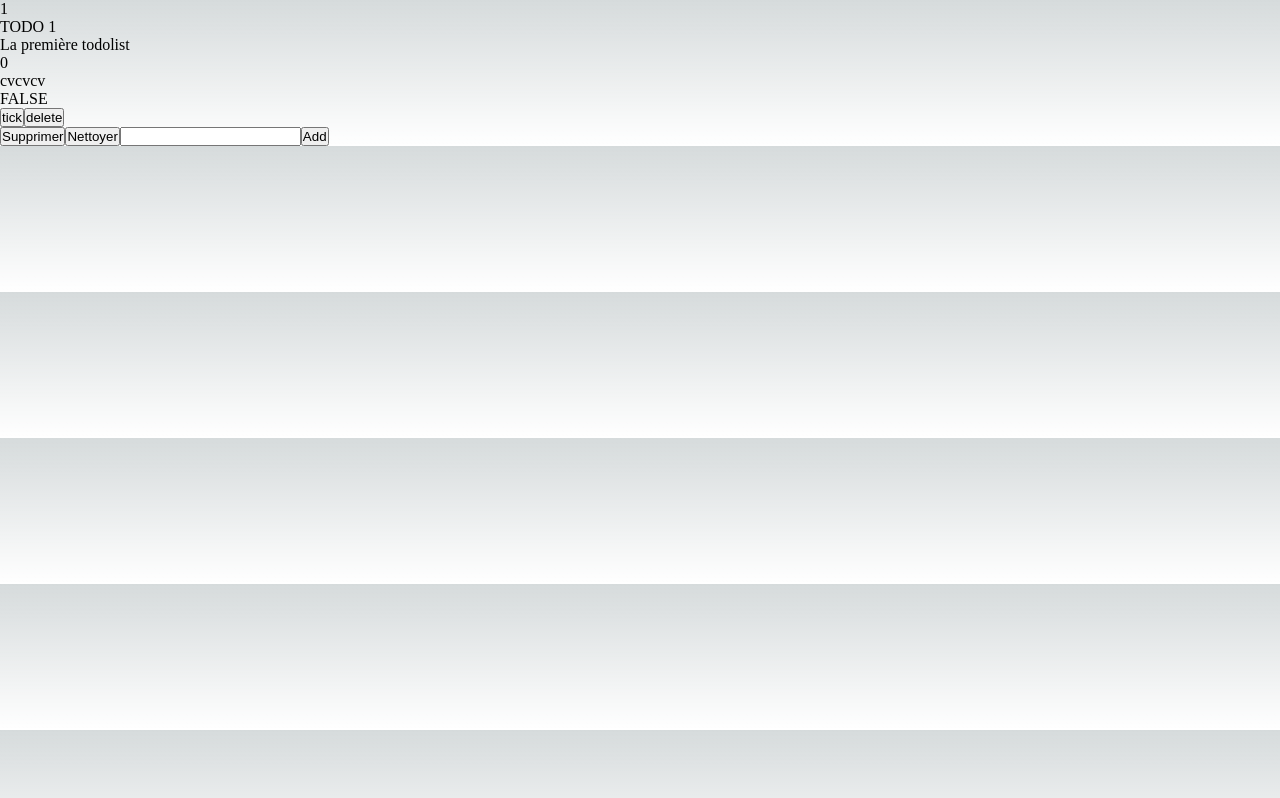
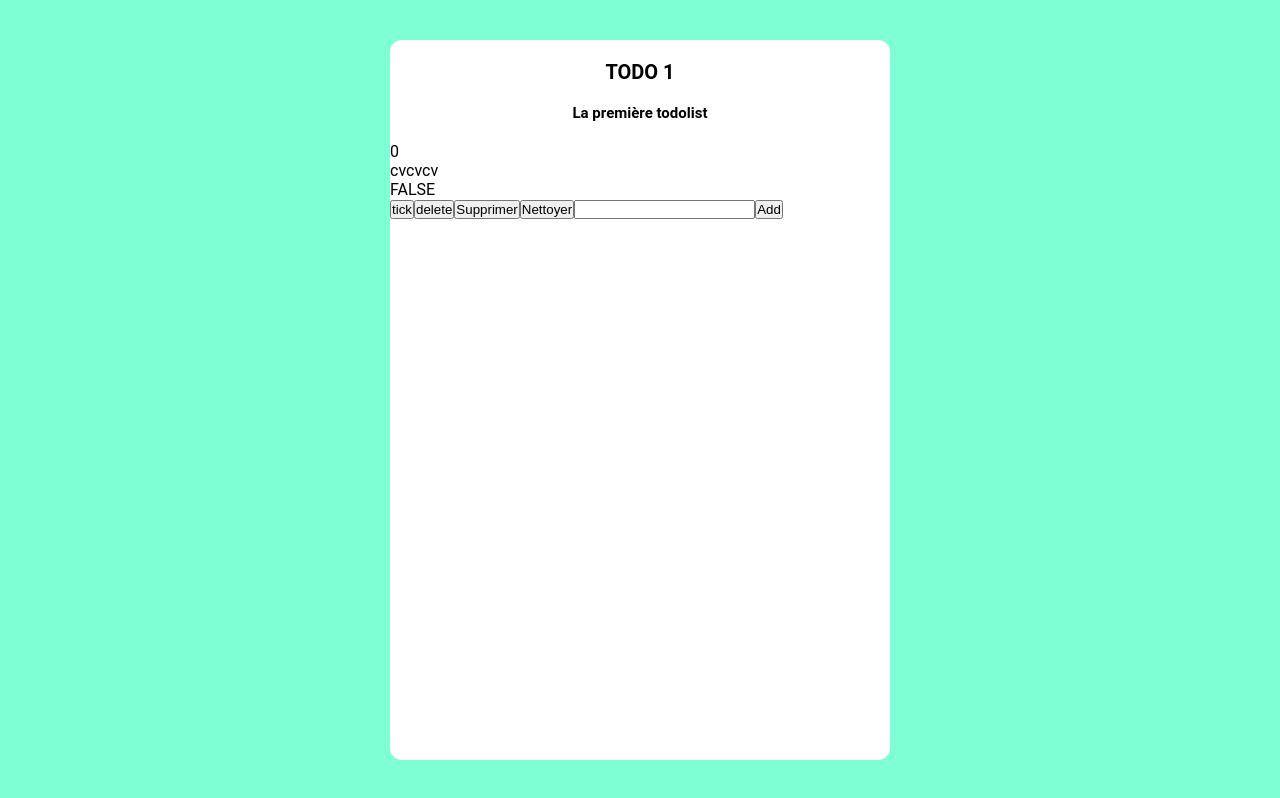
Before and after one commit to yanngasner/react-todo, a Next.js app: page /todoList/1 in a window 1280 px wide. Built offline with nearby package versions, Linux system fonts and the light colour scheme.

Commit message:
style wip

```diff
--- a/components/TodoList.tsx
+++ b/components/TodoList.tsx
@@ -5,6 +5,8 @@ import { useListActions } from "@/services/useListActions";
 import { useState } from "react";
 import { isTemplateExpression } from "typescript";
 import TodoItem from "./TodoItem";
+import styles from '@/styles/TodoList.module.css';
+
 
 const TodoList: React.FC<TodoListProps> = ({ todoList, updateList, deleteList }) => {
 
@@ -13,10 +15,12 @@ const TodoList: React.FC<TodoListProps> = ({ todoList, updateList, deleteList })
         = useListActions({ todoList, updateList, deleteList });
 
     return (
-        <>
-            <div>{todoList.id}</div>
-            <div>{todoList.name}</div>
-            <div>{todoList.description}</div>
+        <div className={styles.container}>
+            <div className={styles.todoList}>
+                <div className={styles.head}>
+                    <h1>{todoList.name}</h1>
+                    <h2>{todoList.description}</h2>
+                </div>
                 {todoList.todoItems.map(item =>
                     <TodoItem
                         key={item.id}
@@ -25,13 +29,13 @@ const TodoList: React.FC<TodoListProps> = ({ todoList, updateList, deleteList })
                         deleteItem={deleteItem}
                     />)
                 }
-            <div></div>
                 <button onClick={() => onDeleteListClicked}>Supprimer</button>
                 <button onClick={onClearListClicked}>Nettoyer</button>
                 <input onChange={e => setItemName(e.target.value)} />
                 <button onClick={() => onAddItemClicked(itemName)}>Add</button>
+            </div>
+        </div>
 
-        </>
     );
 }
 
--- a/pages/index.tsx
+++ b/pages/index.tsx
@@ -10,6 +10,7 @@ export default function App() {
         <meta name="description" content="Generated by create next app" />
         <meta name="viewport" content="width=device-width, initial-scale=1" />
         <link rel="icon" href="/favicon.ico" />
+        <link href='http://fonts.googleapis.com/css?family=Roboto' rel='stylesheet' type='text/css' />
       </Head>
       <Home />
     </>
--- /dev/null
+++ b/styles/TodoList.module.css
@@ -0,0 +1,29 @@
+.container {
+    background-color: aquamarine;
+    height: 100vh;
+    display: flex;
+}
+
+.todoList {
+    margin: auto auto;
+    max-width: 500px;
+    width: 75%;
+    height: 90%;
+    border-radius: var(--border-radius);
+    background-color: white;
+}
+
+.head {
+    text-align:center;
+    margin: 20px;
+}
+
+.head h1 {
+    font-size: 20px;
+    margin: 20px;
+}
+
+.head h2 {
+    font-size: 15px;
+    margin: 20px;
+}
--- a/styles/globals.css
+++ b/styles/globals.css
@@ -1,107 +1,13 @@
 :root {
   --max-width: 1100px;
   --border-radius: 12px;
-  --font-mono: ui-monospace, Menlo, Monaco, 'Cascadia Mono', 'Segoe UI Mono',
-    'Roboto Mono', 'Oxygen Mono', 'Ubuntu Monospace', 'Source Code Pro',
-    'Fira Mono', 'Droid Sans Mono', 'Courier New', monospace;
-
-  --foreground-rgb: 0, 0, 0;
-  --background-start-rgb: 214, 219, 220;
-  --background-end-rgb: 255, 255, 255;
-
-  --primary-glow: conic-gradient(
-    from 180deg at 50% 50%,
-    #16abff33 0deg,
-    #0885ff33 55deg,
-    #54d6ff33 120deg,
-    #0071ff33 160deg,
-    transparent 360deg
-  );
-  --secondary-glow: radial-gradient(
-    rgba(255, 255, 255, 1),
-    rgba(255, 255, 255, 0)
-  );
-
-  --tile-start-rgb: 239, 245, 249;
-  --tile-end-rgb: 228, 232, 233;
-  --tile-border: conic-gradient(
-    #00000080,
-    #00000040,
-    #00000030,
-    #00000020,
-    #00000010,
-    #00000010,
-    #00000080
-  );
-
-  --callout-rgb: 238, 240, 241;
-  --callout-border-rgb: 172, 175, 176;
-  --card-rgb: 180, 185, 188;
-  --card-border-rgb: 131, 134, 135;
+  font-family: Roboto, Helvetica, sans-serif;
 }
 
-@media (prefers-color-scheme: dark) {
-  :root {
-    --foreground-rgb: 255, 255, 255;
-    --background-start-rgb: 0, 0, 0;
-    --background-end-rgb: 0, 0, 0;
 
-    --primary-glow: radial-gradient(rgba(1, 65, 255, 0.4), rgba(1, 65, 255, 0));
-    --secondary-glow: linear-gradient(
-      to bottom right,
-      rgba(1, 65, 255, 0),
-      rgba(1, 65, 255, 0),
-      rgba(1, 65, 255, 0.3)
-    );
-
-    --tile-start-rgb: 2, 13, 46;
-    --tile-end-rgb: 2, 5, 19;
-    --tile-border: conic-gradient(
-      #ffffff80,
-      #ffffff40,
-      #ffffff30,
-      #ffffff20,
-      #ffffff10,
-      #ffffff10,
-      #ffffff80
-    );
-
-    --callout-rgb: 20, 20, 20;
-    --callout-border-rgb: 108, 108, 108;
-    --card-rgb: 100, 100, 100;
-    --card-border-rgb: 200, 200, 200;
-  }
-}
 
 * {
   box-sizing: border-box;
   padding: 0;
   margin: 0;
 }
-
-html,
-body {
-  max-width: 100vw;
-  overflow-x: hidden;
-}
-
-body {
-  color: rgb(var(--foreground-rgb));
-  background: linear-gradient(
-      to bottom,
-      transparent,
-      rgb(var(--background-end-rgb))
-    )
-    rgb(var(--background-start-rgb));
-}
-
-a {
-  color: inherit;
-  text-decoration: none;
-}
-
-@media (prefers-color-scheme: dark) {
-  html {
-    color-scheme: dark;
-  }
-}
```
Also changed, not shown: components/TodoListCard.tsx (+3 -5 lines). Lines whose indentation alone changed are shown as unchanged.
